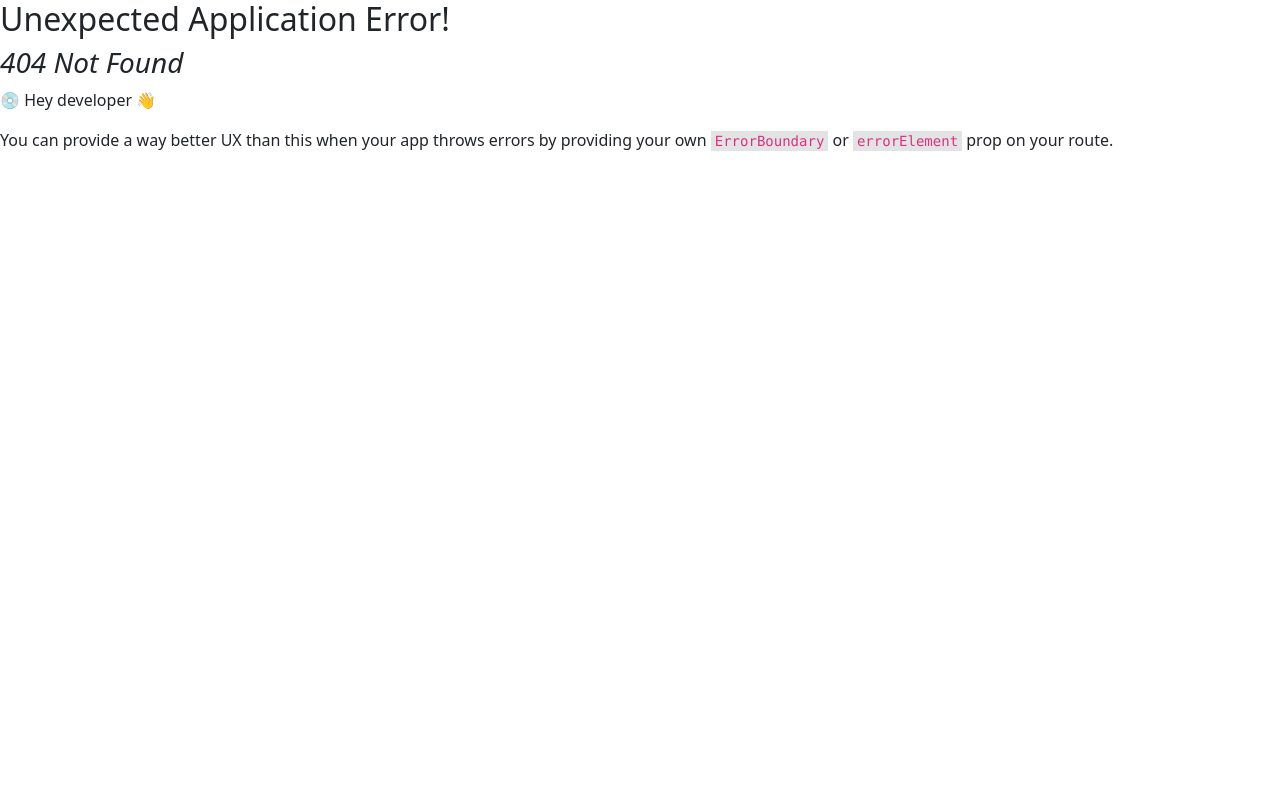
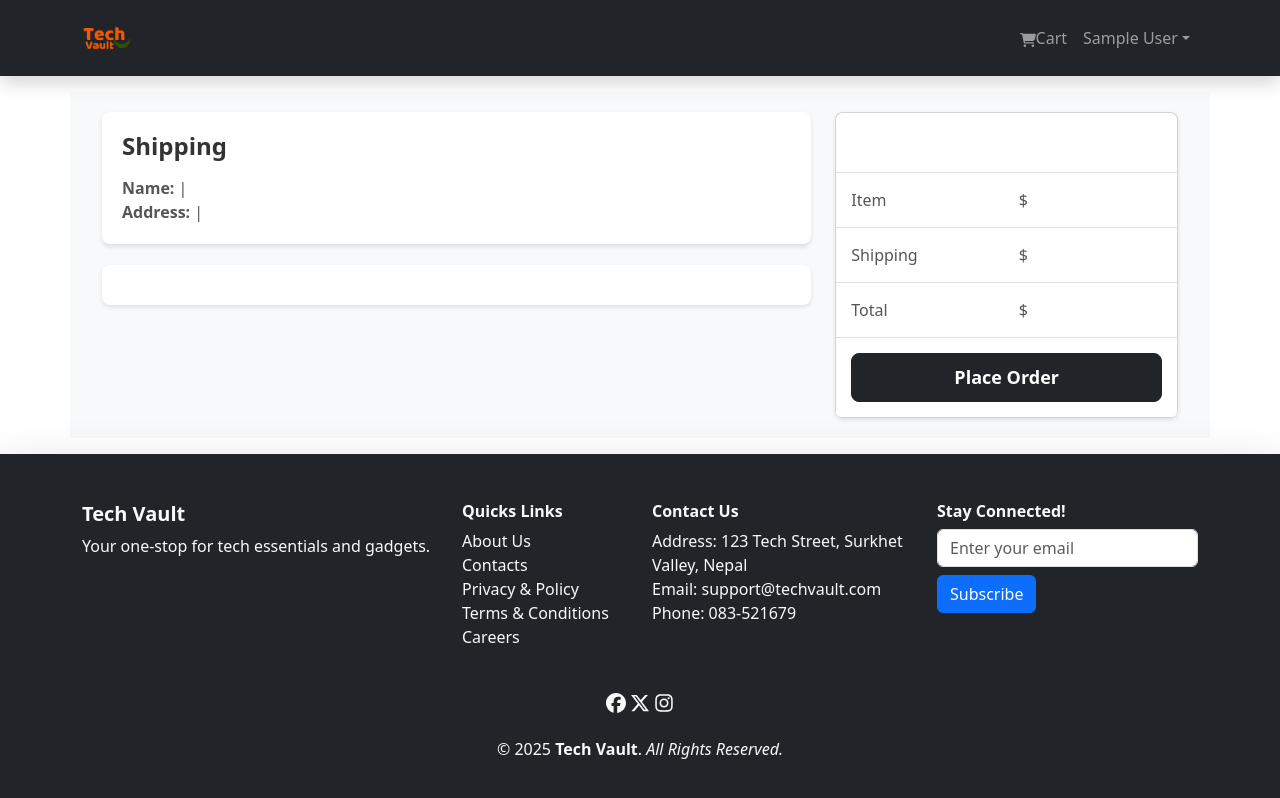
Before and after one commit to sangatrokaya/ecommerce, a React (Vite) app in the folder frontend/: page /placeorder in a window 1280 px wide. Before the commit this address had no page. Shown: the top 798 px of the page. Built offline with nearby package versions, Linux system fonts and the light colour scheme; sample sign-in values are in the browser's storage.

Commit message:
add: place order page design

```diff
--- a/frontend/src/main.jsx
+++ b/frontend/src/main.jsx
@@ -18,6 +18,7 @@ import { store } from "./store.js";
 import ShippingPage from "./pages/ShippingPage.jsx";
 import PrivateRoute from "./components/PrivateRoute.jsx";
 import ProfilePage from "./pages/ProfilePage.jsx";
+import PlaceOrderPage from "./pages/PlaceOrderPage.jsx";
 
 /* // Setting up react routes
 const router = createBrowserRouter([
@@ -56,6 +57,7 @@ const router = createBrowserRouter(
       <Route path="" element={<PrivateRoute />}>
         <Route path="shipping" element={<ShippingPage />} />
         <Route path="profile" element={<ProfilePage />} />
+        <Route path="placeorder" element={<PlaceOrderPage />} />
       </Route>
     </Route>
   )
--- /dev/null
+++ b/frontend/src/pages/PlaceOrderPage.jsx
@@ -0,0 +1,157 @@
+import { Row, Col, Image, ListGroup, Button, Card } from "react-bootstrap";
+import { useSelector } from "react-redux";
+import { Link } from "react-router-dom";
+
+function PlaceOrderPage() {
+  const { cartItems, shippingAddress, itemPrice, shippingCharge, totalPrice } =
+    useSelector((state) => state.cart);
+
+  return (
+    <Row style={{ padding: "20px", backgroundColor: "#f8f9fa" }}>
+      <Col md={8}>
+        <ListGroup variant="flush">
+          <ListGroup.Item
+            style={{
+              backgroundColor: "#fff",
+              borderRadius: "8px",
+              padding: "20px",
+              marginBottom: "20px",
+              boxShadow: "0 2px 4px rgba(0, 0, 0, 0.1)",
+            }}
+          >
+            <h2
+              style={{
+                fontSize: "24px",
+                fontWeight: "bold",
+                color: "#333",
+                marginBottom: "15px",
+              }}
+            >
+              Shipping
+            </h2>
+            <p style={{ fontSize: "16px", color: "#555", margin: "0" }}>
+              <strong>Name: </strong>
+              {shippingAddress.recipient} | {shippingAddress.phone}
+              <br />
+              <strong>Address: </strong>
+              {shippingAddress.address} | {shippingAddress.city}
+            </p>
+          </ListGroup.Item>
+          <ListGroup.Item
+            style={{
+              backgroundColor: "#fff",
+              borderRadius: "8px",
+              padding: "20px",
+              boxShadow: "0 2px 4px rgba(0, 0, 0, 0.1)",
+            }}
+          >
+            {cartItems.map((item) => (
+              <ListGroup.Item
+                key={item._id}
+                style={{ padding: "15px 5px", borderBottom: "1px solid #eee" }}
+              >
+                <Row className="align-items-center">
+                  <Col md={2}>
+                    <Image
+                      src={item.image}
+                      fluid
+                      rounded
+                      style={{
+                        maxWidth: "100%",
+                        height: "auto",
+                        borderRadius: "8px",
+                      }}
+                    />
+                  </Col>
+                  <Col>
+                    <Link
+                      to={`/product/${item._id}`}
+                      style={{
+                        fontSize: "18px",
+                        color: "#333",
+                        textDecoration: "none",
+                      }}
+                    >
+                      <strong>{item.name}</strong>
+                    </Link>
+                  </Col>
+                  <Col>
+                    <strong style={{ fontSize: "16px", color: "#28a745" }}>
+                      {item.qty} X {item.price} = $
+                      {(item.qty * item.price).toFixed(2)}
+                    </strong>
+                  </Col>
+                </Row>
+              </ListGroup.Item>
+            ))}
+          </ListGroup.Item>
+        </ListGroup>
+      </Col>
+      <Col md={4}>
+        <Card
+          style={{
+            borderRadius: "8px",
+            boxShadow: "0 2px 4px rgba(0, 0, 0, 0.1)",
+          }}
+        >
+          <ListGroup variant="flush">
+            <ListGroup.Item
+              style={{
+                backgroundColor: "dark",
+                color: "#fff",
+                borderRadius: "8px 8px 0 0",
+                padding: "15px",
+              }}
+            >
+              <h2 style={{ fontSize: "24px", fontWeight: "bold", margin: "0" }}>
+                Order Summary
+              </h2>
+            </ListGroup.Item>
+            <ListGroup.Item
+              style={{ padding: "15px", fontSize: "16px", color: "#555" }}
+            >
+              <Row>
+                <Col>Item</Col>
+                <Col>${itemPrice}</Col>
+              </Row>
+            </ListGroup.Item>
+            <ListGroup.Item
+              style={{ padding: "15px", fontSize: "16px", color: "#555" }}
+            >
+              <Row>
+                <Col>Shipping</Col>
+                <Col>${shippingCharge}</Col>
+              </Row>
+            </ListGroup.Item>
+            <ListGroup.Item
+              style={{ padding: "15px", fontSize: "16px", color: "#555" }}
+            >
+              {" "}
+              <Row>
+                <Col>Total</Col>
+                <Col>${totalPrice}</Col>
+              </Row>
+            </ListGroup.Item>
+
+            <ListGroup.Item style={{ padding: "15px" }}>
+              <Button
+                variant="dark"
+                style={{
+                  fontSize: "18px",
+                  fontWeight: "bold",
+                  padding: "10px",
+                  borderRadius: "8px",
+                  width: "100%",
+                }}
+              >
+                Place Order
+              </Button>
+            </ListGroup.Item>
+          </ListGroup>
+        </Card>
+      </Col>
+    </Row>
+  );
+}
+
+export default PlaceOrderPage;
--- a/frontend/src/pages/ShippingPage.jsx
+++ b/frontend/src/pages/ShippingPage.jsx
@@ -4,6 +4,7 @@ import { Form, Button, Card } from "react-bootstrap";
 import { useSelector, useDispatch } from "react-redux";
 import { saveShippingAddress } from "../slices/cartSlice";
 import { FaUser, FaPhone, FaMapMarkerAlt, FaCity } from "react-icons/fa";
+import { useNavigate } from "react-router-dom";
 
 const ShippingPage = () => {
   const { userInfo } = useSelector((state) => state.auth);
@@ -14,10 +15,12 @@ const ShippingPage = () => {
   const [phone, setPhone] = useState(shippingAddress.phone || "");
 
   const dispatch = useDispatch();
+  const navigate = useNavigate();
 
   const submitHandler = (e) => {
     e.preventDefault();
     dispatch(saveShippingAddress({ recipient, address, city, phone }));
+    navigate("/placeorder");
   };
 
   return (
```
